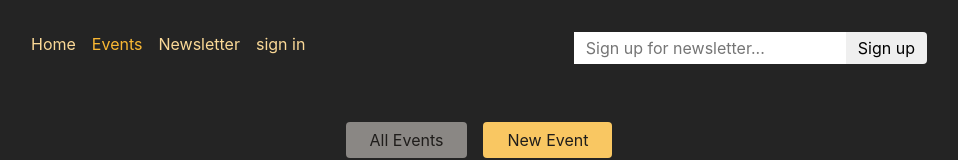
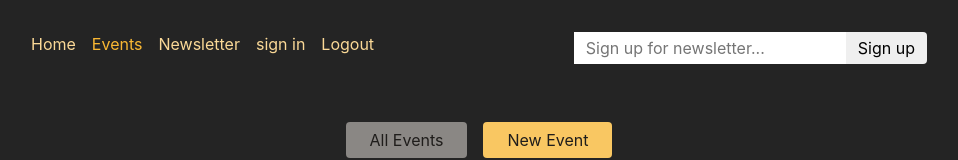
Before and after one commit to MrKolev/learning-project-React-Authentication, a React (Create React App) app in the folder frontend/: page /events/new in a window 1280 px wide. Shown: the top 160 px of the page, without its empty margins (161-1119 px from the left). Built offline with nearby package versions, Linux system fonts and the light colour scheme.

Commit message:
Adding User Logout

```diff
--- a/frontend/src/components/MainNavigation.jsx
+++ b/frontend/src/components/MainNavigation.jsx
@@ -1,6 +1,7 @@
 import { NavLink } from 'react-router-dom';
 import classes from './MainNavigation.module.css';
 import { NewsletterSignup } from './NewsletterSignup';
+import { delAuthToken } from './util/auth';
 
 
 function MainNavigation() {
@@ -42,6 +43,11 @@ function MainNavigation() {
               sign in
             </NavLink>
           </li>
+          <li>
+            <NavLink to={'/'} onClick={()=> delAuthToken()}>
+              Logout
+            </NavLink>
+          </li>
         </ul>
       </nav>
       <NewsletterSignup />
--- a/frontend/src/components/util/auth.js
+++ b/frontend/src/components/util/auth.js
@@ -3,6 +3,6 @@ export const gatAuthToken = () => {
     return token
 }
 export const delAuthToken = () => {
-    localStorage.clear()
+    localStorage.removeItem("token");
     return
 }
```
